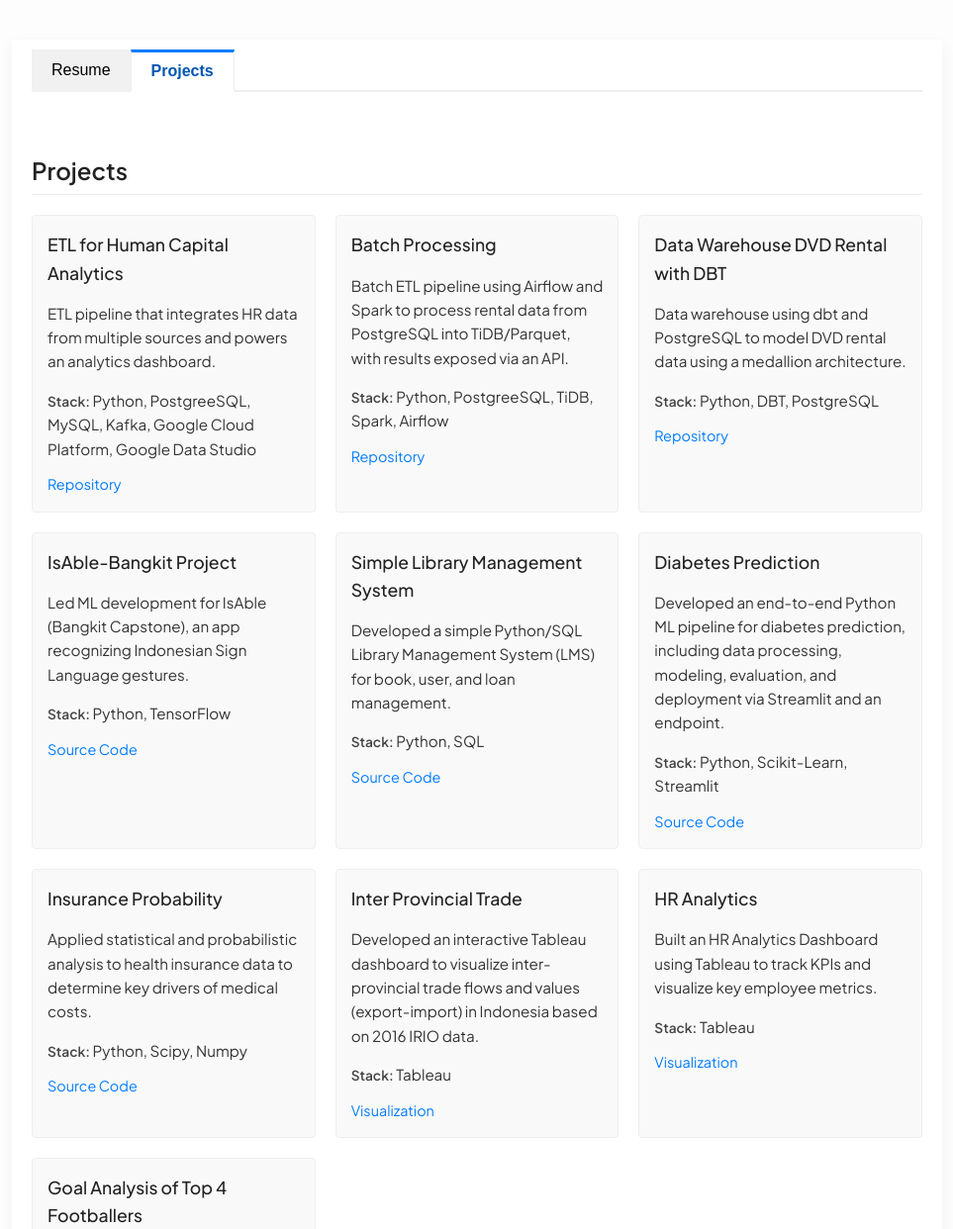
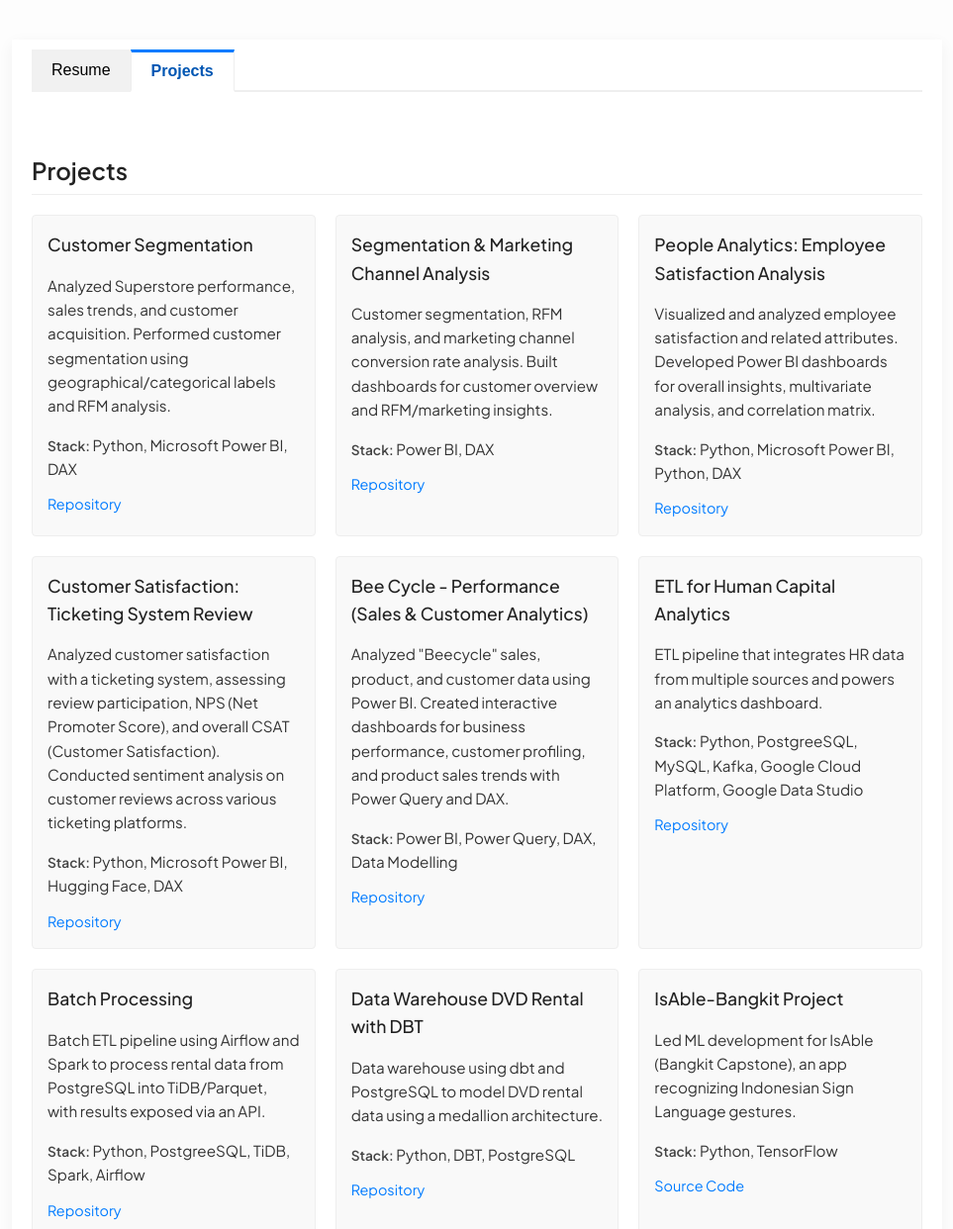
Before and after one commit to Ramshall/Ramshall.github.io, a plain HTML site: page index.html in a window 1280 px wide. Shown: the top 1242 px of the page at 99% size, without its empty margins (158-1121 px from the left). Drawn offline with Linux system fonts and the light colour scheme.

Commit message:
add content/the project

```diff
--- a/index.html
+++ b/index.html
@@ -129,6 +129,36 @@
                     <h2>Projects</h2>
                     <div class="project-grid">
                          <article class="project-item">
+                            <h3>Customer Segmentation</h3>
+                            <p>Analyzed Superstore performance, sales trends, and customer acquisition. Performed customer segmentation using geographical/categorical labels and RFM analysis.</p>
+                            <p><strong>Stack:</strong> Python, Microsoft Power BI, DAX</p>
+                            <a href="https://github.com/Ramshall/Customer-Segmentation">Repository</a>
+                        </article>
+                         <article class="project-item">
+                            <h3>Segmentation & Marketing Channel Analysis</h3>
+                            <p>Customer segmentation, RFM analysis, and marketing channel conversion rate analysis. Built dashboards for customer overview and RFM/marketing insights.</p>
+                            <p><strong>Stack:</strong> Power BI, DAX</p>
+                            <a href="https://github.com/Ramshall/marketing_channel_analysis">Repository</a>
+                        </article>
+                         <article class="project-item">
+                            <h3>People Analytics: Employee Satisfaction Analysis</h3>
+                            <p>Visualized and analyzed employee satisfaction and related attributes. Developed Power BI dashboards for overall insights, multivariate analysis, and correlation matrix.</p>
+                            <p><strong>Stack:</strong> Python, Microsoft Power BI, Python, DAX</p>
+                            <a href="https://github.com/Ramshall/people_analytics">Repository</a>
+                        </article>
+                         <article class="project-item">
+                            <h3>Customer Satisfaction: Ticketing System Review</h3>
+                            <p>Analyzed customer satisfaction with a ticketing system, assessing review participation, NPS (Net Promoter Score), and overall CSAT (Customer Satisfaction). Conducted sentiment analysis on customer reviews across various ticketing platforms.</p>
+                            <p><strong>Stack:</strong> Python, Microsoft Power BI, Hugging Face, DAX</p>
+                            <a href="https://github.com/Ramshall/Customer-Satisfaction?tab=readme-ov-file">Repository</a>
+                        </article>
+                         <article class="project-item">
+                            <h3>Bee Cycle - Performance (Sales & Customer Analytics)</h3>
+                            <p>Analyzed "Beecycle" sales, product, and customer data using Power BI. Created interactive dashboards for business performance, customer profiling, and product sales trends with Power Query and DAX.</p>
+                            <p><strong>Stack:</strong> Power BI, Power Query, DAX, Data Modelling</p>
+                            <a href="https://github.com/Ramshall/bee_cycle-performance">Repository</a>
+                        </article>
+                         <article class="project-item">
                             <h3>ETL for Human Capital Analytics</h3>
                             <p>ETL pipeline that integrates HR data from multiple sources and powers an analytics dashboard.</p>
                             <p><strong>Stack:</strong> Python, PostgreeSQL, MySQL, Kafka, Google Cloud Platform, Google Data Studio</p>
@@ -216,14 +246,9 @@
                 });
             });
 
-            // Pastikan tab yg memiliki class 'active' di HTML sudah benar-benar tampil
-            // (Ini untuk mengatasi beberapa kasus browser/CSS yang mungkin 'malas')
+
              const initiallyActiveContent = document.querySelector('.tab-content.active');
              if (initiallyActiveContent) {
-                 // Atur style display secara eksplisit jika diperlukan oleh browser tertentu
-                 // Namun, idealnya cukup diatur oleh CSS: .tab-content.active { display: block; }
-                 // Jika tidak ada masalah tampilan awal, baris ini bisa dihapus:
-                 // initiallyActiveContent.style.display = 'block';
              }
 
         });
```
